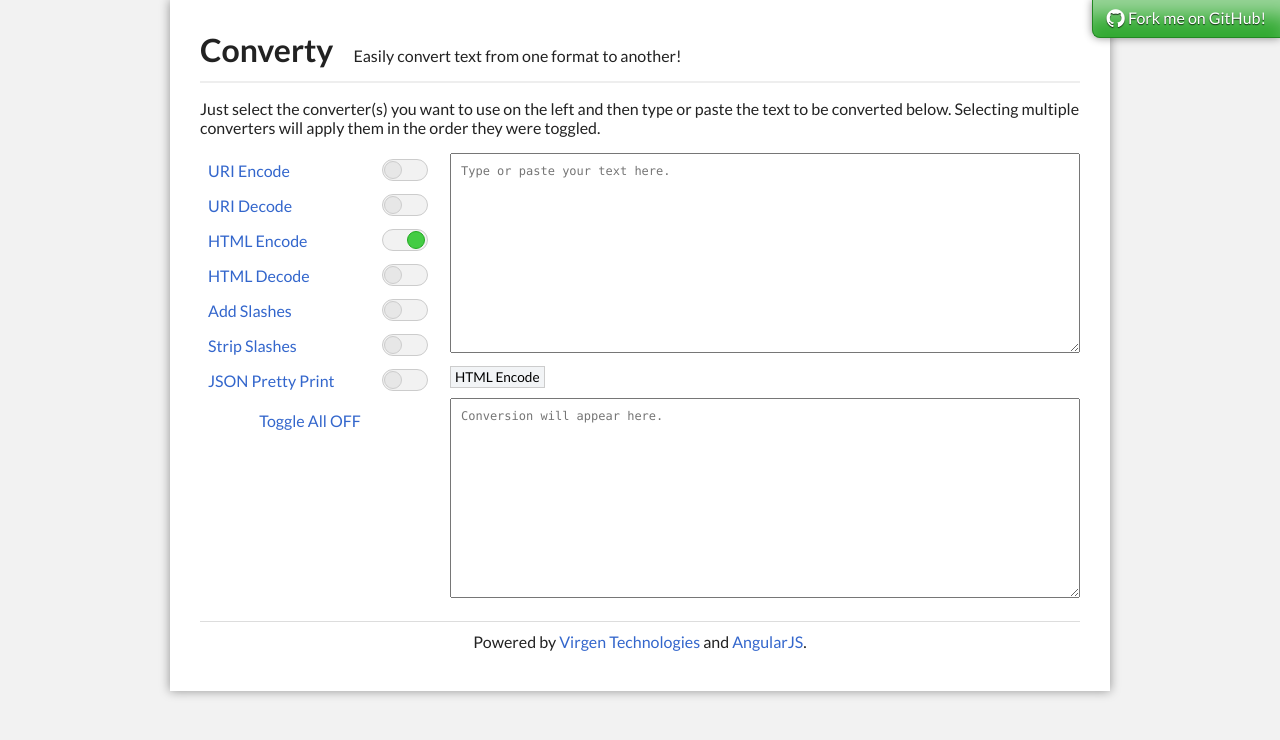
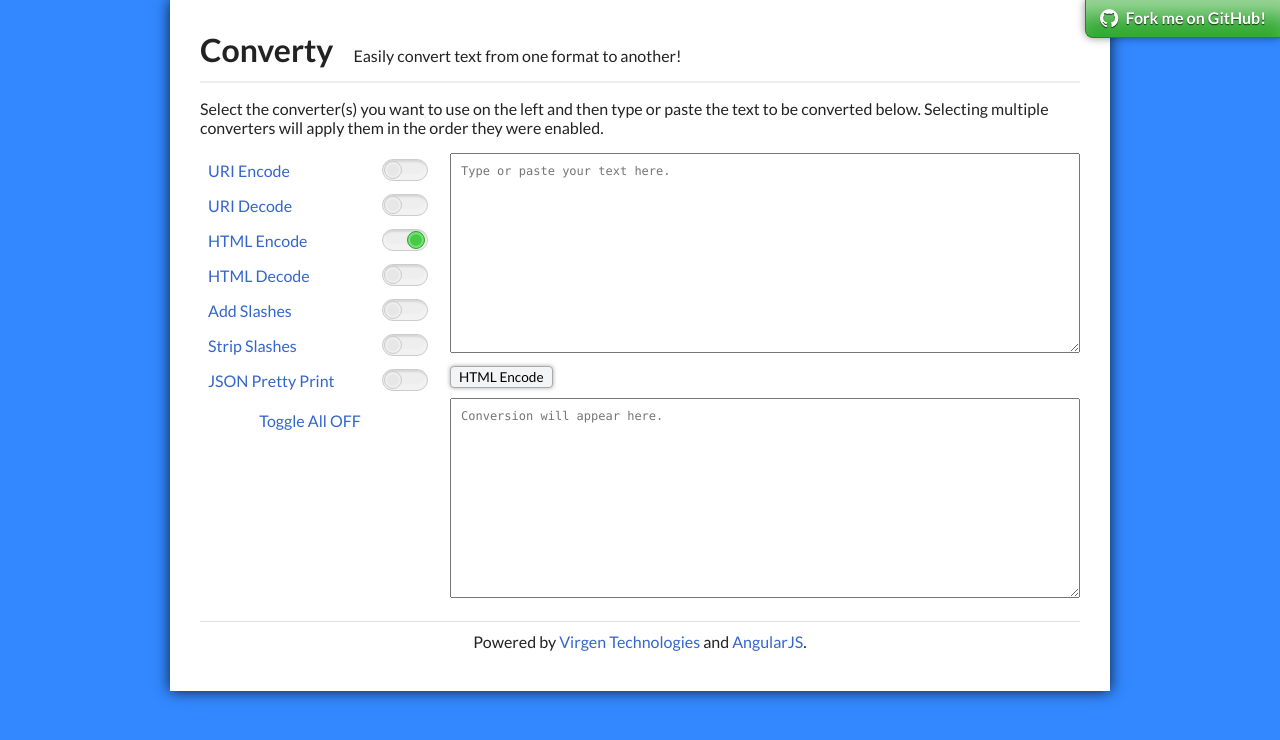
Before and after one commit to djvirgen/ng-converty, a website: page index.html in a window 1280 px wide. Both pictures are taken after a click on the item "HTML Encode". Drawn offline with nearby package versions, Linux system fonts and the light colour scheme.

Commit message:
Improve styles

```diff
--- a/css/styles.css
+++ b/css/styles.css
@@ -1,5 +1,5 @@
 html{
-  background: #f2f2f2;
+  background: #38f;
 }
 
 body{
@@ -10,7 +10,7 @@ body{
   padding: 30px;
   font-family: Lato;
   font-size: 100%;
-  box-shadow: 0 0 10px rgba(0, 0, 0, 0.4);
+  box-shadow: 0 0 14px rgba(0, 0, 0, 0.8);
   -webkit-transition: all 0.25s ease;
   -moz-transition: all 0.25s ease;
   -o-transition: all 0.25s ease;
@@ -58,9 +58,12 @@ textarea{
   font-family: consolas;
   width: 100%;
   padding: 10px;
-  box-sizing: border-box;
   min-height: 200px;
   font-size: 12px;
+  -webkit-box-sizing: border-box;
+  -moz-box-sizing: border-box;
+  -o-box-sizing: border-box;
+  box-sizing: border-box;
 }
 
 .convertors-container{
@@ -105,9 +108,11 @@ ul.converters span.toggle{
   top: 6px;
   width: 44px;
   height: 20px;
-  background: #f2f2f2;
+  background: #eee;
   border-radius: 20px;
   border: 1px solid #ccc;
+  box-shadow: inset 0 4px 2px -2px rgba(0, 0, 0, 0.1),
+    inset 0 -4px 2px 2px rgba(255, 255, 255, 0.25);
 }
 
 ul.converters span.toggle::before{
@@ -121,6 +126,7 @@ ul.converters span.toggle::before{
   position: absolute;
   left: 1px;
   top: 1px;
+  box-shadow: inset 0 0 1px 2px rgba(255, 255, 255, 0.35);
   -webkit-transition: all 0.25s ease;
   -moz-transition: all 0.25s ease;
   -o-transition: all 0.25s ease;
@@ -129,6 +135,10 @@ ul.converters span.toggle::before{
 
 ul.converters li:hover{
   background: #f2f4f6;
+}
+
+ul.converters li:hover span.toggle{
+  border-color: #aaa;
 }
 
 ul.converters li:hover span.toggle::before{
@@ -160,8 +170,16 @@ ul.converters button.active{
 
 .active-converters button{
   background: #f2f4f6;
-  padding: 2px 4px;
-  border: 1px solid #ccc;
+  padding: 2px 8px;
+  border: 1px solid #aaa;
+  border-radius: 4px;
+  cursor: pointer;
+  box-shadow: 0 0 4px rgba(0, 0, 0, 0.35);
+}
+
+.active-converters button:hover{
+  background: #fafcff;
+  border-color: #999;
 }
 
 .active-converters .error{
@@ -179,6 +197,7 @@ a.forkme{
   display: block;
   padding: 8px 14px;
   background: #3a3;
+  font-weight: bold;
   color: #fff;
   box-shadow: 0 0 8px rgba(0, 0, 0, 0.45), inset 0 25px 20px -10px rgba(255, 255, 255, 0.5);
   border-radius: 0 0 0 8px;
@@ -187,3 +206,7 @@ a.forkme{
   border-right: none;
   text-shadow: 0 1px 1px rgba(0, 0, 0, 0.75);
 }
+
+a.forkme i{
+  margin-right: 4px;
+}
--- a/index.html
+++ b/index.html
@@ -16,9 +16,9 @@
       </p>
     </header>
     <section ng-controller="MainController">
-      <p>Just select the converter(s) you want to use on the left and then type
+      <p>Select the converter(s) you want to use on the left and then type
         or paste the text to be converted below. Selecting multiple converters
-        will apply them in the order they were toggled.
+        will apply them in the order they were enabled.
       </p>
 
       <section class="convertors-container">
```
